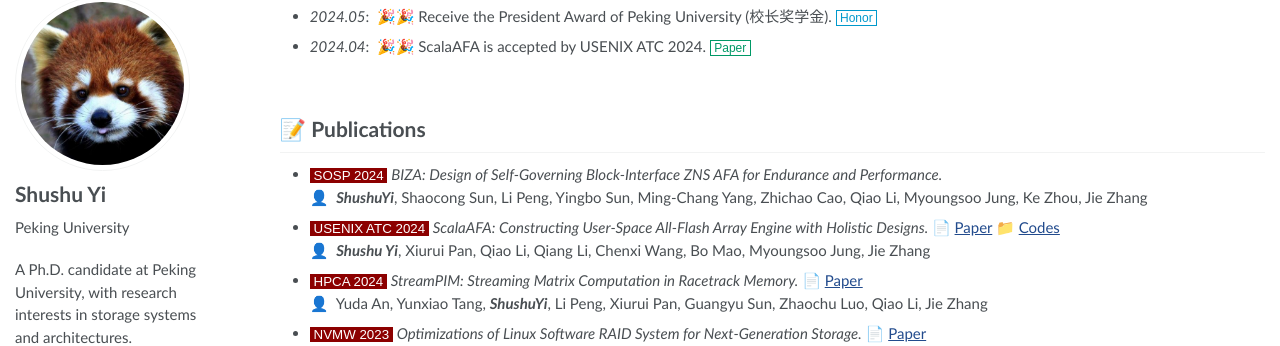
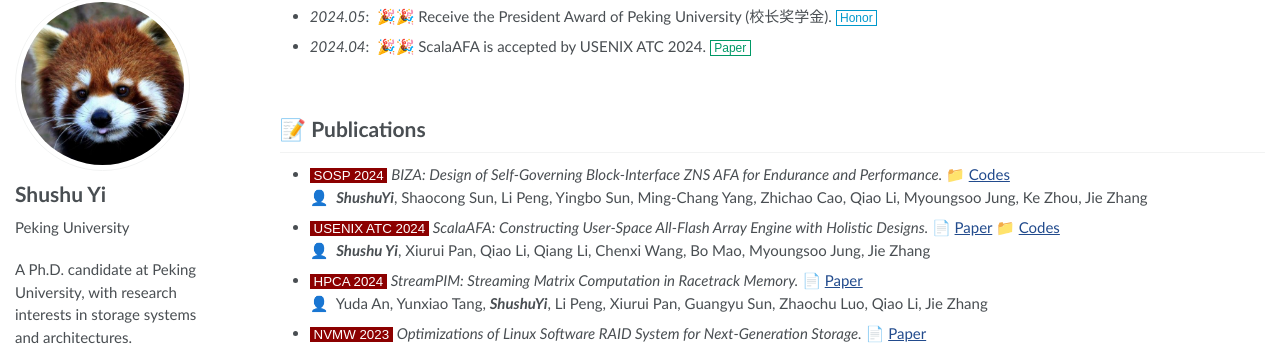
Before and after one commit to FirnYi/firnyi.github.io, a Jekyll site: the page built from _pages/about.md, in a window 1280 px wide and 900 px high, scrolled down 315 px. Shown: the part 95-441 px from the top of the window. Built offline with Jekyll 4.4.1, drawn with Linux system fonts in a browser that asks for light colours.

Commit message:
add BIZA codes

```diff
--- a/_pages/about.md
+++ b/_pages/about.md
@@ -29,7 +29,7 @@
 <br/>
 
 # 📝 Publications
-- <div><font class="publication-tag-conf">&nbsp;SOSP 2024&nbsp;</font>&nbsp;<i>BIZA: Design of Self-Governing Block-Interface ZNS AFA for Endurance and Performance.</i></div>
+- <div><font class="publication-tag-conf">&nbsp;SOSP 2024&nbsp;</font>&nbsp;<i>BIZA: Design of Self-Governing Block-Interface ZNS AFA for Endurance and Performance.</i>&nbsp;📁&nbsp;<a href="https://github.com/ChaseLab-PKU/BIZA">Codes</a></div>
 👤&nbsp; ***ShushuYi***, Shaocong Sun, Li Peng, Yingbo Sun, Ming-Chang Yang, Zhichao Cao, Qiao Li, Myoungsoo Jung, Ke Zhou, Jie Zhang
 <br/>
 - <div><font class="publication-tag-conf">&nbsp;USENIX ATC 2024&nbsp;</font>&nbsp;<i>ScalaAFA: Constructing User-Space All-Flash Array Engine with Holistic Designs.</i>&nbsp;📄&nbsp;<a href="https://www.usenix.org/system/files/atc24-yi-shushu.pdf">Paper</a>&nbsp;📁&nbsp;<a href="https://github.com/ChaseLab-PKU/ScalaAFA">Codes</a></div>
```
Also changed, not shown: .github/workflows/google_scholar_crawler.yaml.
